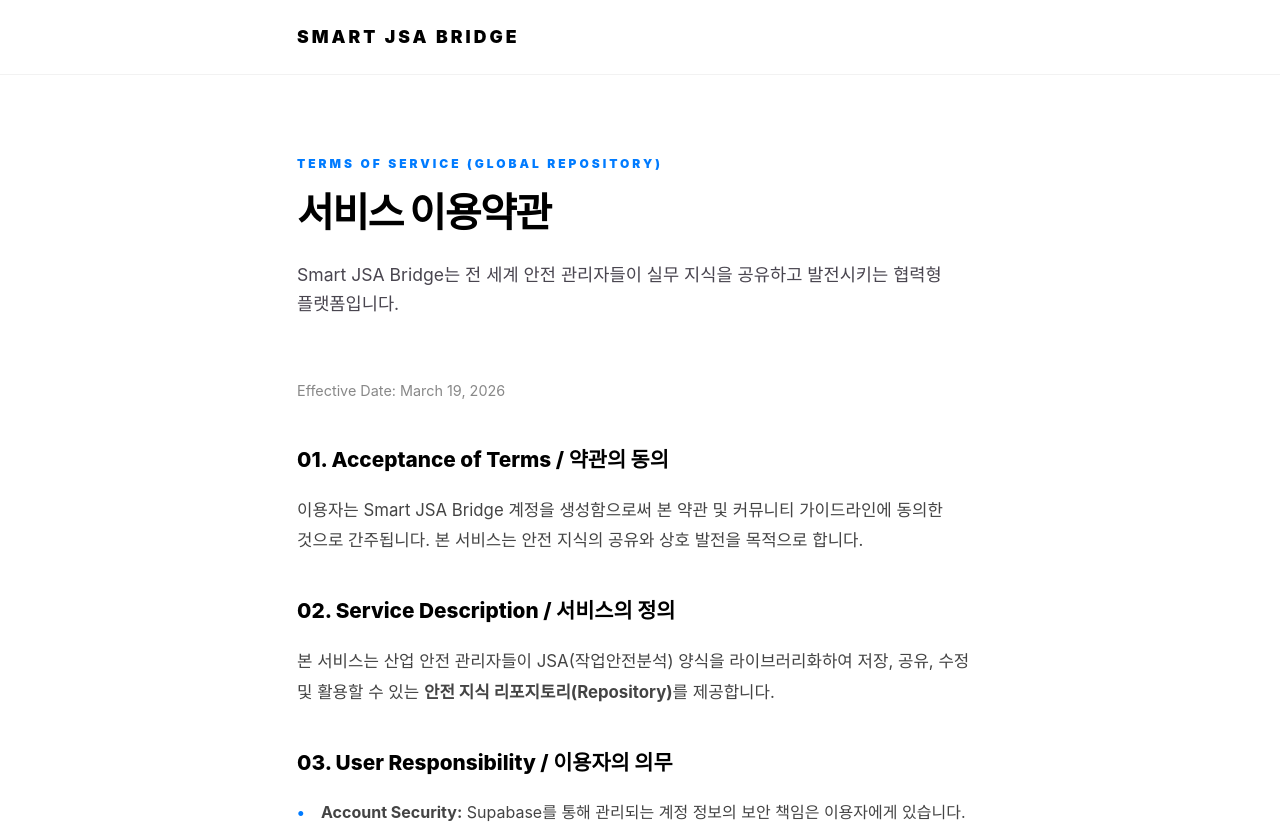
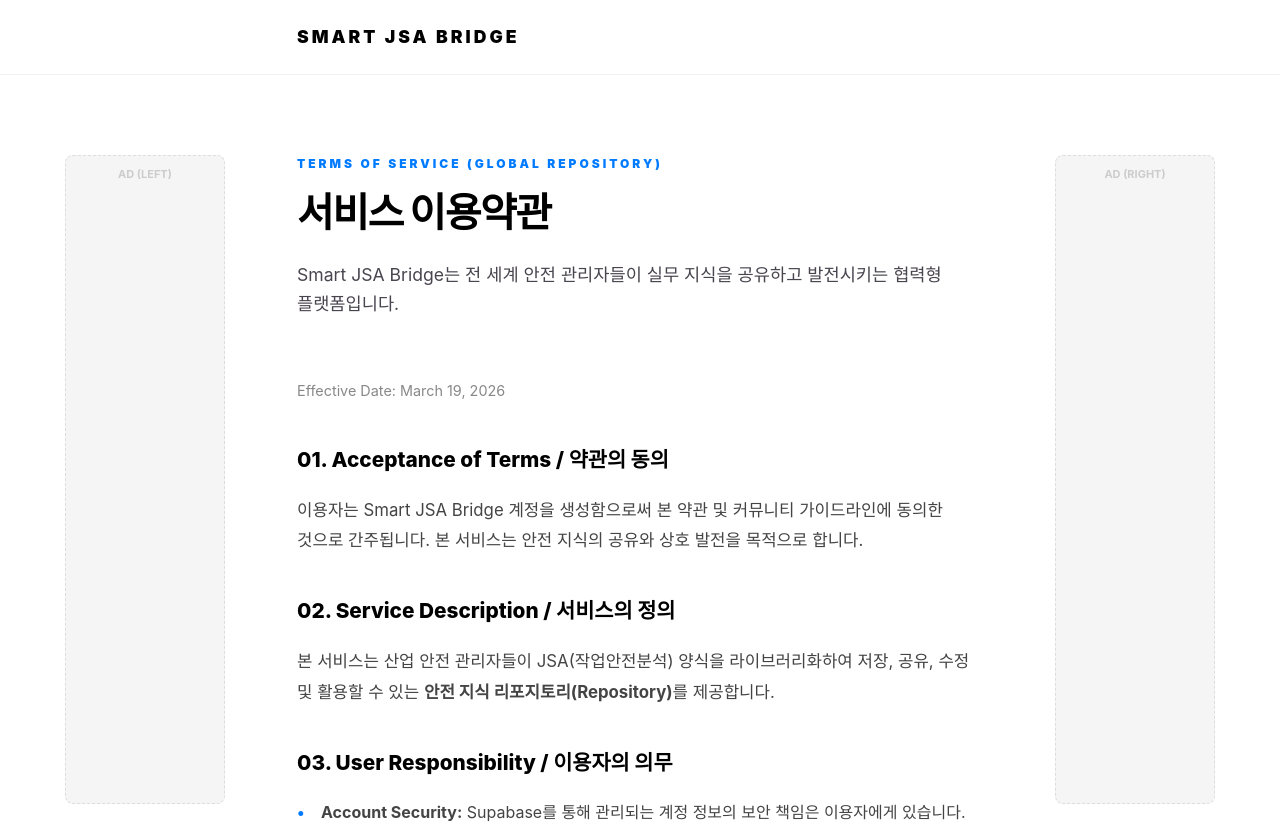
Before and after one commit to hanghanghu716-dotcom/smart-jsa-bridge, a React (Vite) app: page /terms in a window 1280 px wide. Shown: the top 823 px of the page. Built offline with nearby package versions, Linux system fonts and the light colour scheme.

Commit message:
260321-2

```diff
--- a/src/pages/Terms.jsx
+++ b/src/pages/Terms.jsx
@@ -1,7 +1,11 @@
 import { useNavigate } from 'react-router-dom';
+import AdSenseUnit from '../components/AdSenseUnit';
 
 export default function Terms() {
   const navigate = useNavigate();
+
+  const PUBLISHER_ID = 'ca-pub-9791625990220699';
+  const SIDEBAR_SLOT_ID = '3978298367';
 
   return (
     <div style={styles.wrapper}>
@@ -13,7 +17,40 @@
       </header>
 
       <section style={styles.contentSection}>
-        <div style={styles.container}>
+        {/* 본문 컨테이너: relative 설정으로 하위 absolute 요소의 기준점이 됨 */}
+        <div style={{ ...styles.container, position: 'relative' }}>
+
+          {/* [좌측 광고]: Sticky 적용으로 스크롤 시 따라옴 */}
+          <aside className="hidden lg:block" style={styles.adSlotLeft}>
+            <div style={styles.stickyWrapper}>
+              <div style={styles.adPlaceholderBox}>
+                <span style={styles.adLabelDark}>AD (LEFT)</span>
+                <AdSenseUnit
+                  client={PUBLISHER_ID}
+                  slot={SIDEBAR_SLOT_ID}
+                  format="vertical"
+                  style={{ width: '160px', height: '600px' }}
+                />
+              </div>
+            </div>
+          </aside>
+
+          {/* [우측 광고]: Sticky 적용으로 스크롤 시 따라옴 */}
+          <aside className="hidden lg:block" style={styles.adSlotRight}>
+            <div style={styles.stickyWrapper}>
+              <div style={styles.adPlaceholderBox}>
+                <span style={styles.adLabelDark}>AD (RIGHT)</span>
+                <AdSenseUnit
+                  client={PUBLISHER_ID}
+                  slot={SIDEBAR_SLOT_ID}
+                  format="vertical"
+                  style={{ width: '160px', height: '600px' }}
+                />
+              </div>
+            </div>
+          </aside>
+
+          {/* 원본 내용 유지 시작 */}
           <span style={styles.tag}>TERMS OF SERVICE (GLOBAL REPOSITORY)</span>
           <h2 style={styles.heading}>서비스 이용약관</h2>
           <p style={styles.subHeading}>Smart JSA Bridge는 전 세계 안전 관리자들이 실무 지식을 공유하고 발전시키는 협력형 플랫폼입니다.</p>
@@ -58,6 +95,7 @@
             <h3 style={styles.articleH3}>09. Governing Law / 준거법</h3>
             <p style={styles.articleP}>본 약관은 대한민국 법령을 준거법으로 하며, 국제적 관례에 따른 분쟁 해결 절차를 준수합니다.</p>
           </div>
+          {/* 원본 내용 유지 끝 */}
         </div>
       </section>
 
@@ -67,41 +105,39 @@
 }
 
 const styles = {
-  /* 레이아웃: 여백 압축 */
   wrapper: { backgroundColor: '#fff', color: '#1c1b1f', minHeight: '100vh', display: 'flex', flexDirection: 'column' },
   header: { padding: '1.5rem 10%', borderBottom: '1px solid #f2f2f2' },
   logo: { fontSize: '1.1rem', fontWeight: '900', letterSpacing: '3px', textTransform: 'uppercase', color: '#000', cursor: 'pointer' },
-
-  /* 콘텐츠 섹션: 상하 패딩을 80px로 대폭 축소 (기존 160px) */
   contentSection: { padding: '80px 0', flex: 1 },
   container: { maxWidth: '750px', margin: '0 auto', padding: '0 32px' },
-
-  /* 타이포그래피: 크기 축소 및 가독성 유지 */
   tag: { color: '#007bff', fontWeight: '900', fontSize: '0.75rem', letterSpacing: '3px', marginBottom: '16px', display: 'block' },
   heading: { fontSize: '2.5rem', fontWeight: '900', marginBottom: '24px', letterSpacing: '-1.5px', lineHeight: '1.2', wordBreak: 'keep-all', color: '#000' },
   subHeading: { fontSize: '1.1rem', lineHeight: '1.6', color: '#49454f', marginBottom: '60px', wordBreak: 'keep-all' },
-
-  /* 본문 영역: 오밀조밀함을 방지하는 최적 간격 */
   articleSection: { marginBottom: '60px' },
   articleH3: { fontSize: '1.3rem', fontWeight: '800', marginTop: '40px', marginBottom: '20px', color: '#000' },
   articleP: { fontSize: '1.05rem', lineHeight: '1.8', color: '#444', marginBottom: '24px', wordBreak: 'keep-all' },
+  listWrapper: { paddingLeft: '0', marginBottom: '32px', listStyleType: 'none' },
+  listItem: { position: 'relative', fontSize: '1rem', lineHeight: '1.8', color: '#444', marginBottom: '12px', wordBreak: 'keep-all', paddingLeft: '24px' },
+  listBullet: { position: 'absolute', left: 0, color: '#007bff', fontWeight: 'bold' },
+  footer: { padding: '60px 0', backgroundColor: '#1c1b1f', color: '#666', textAlign: 'center', fontSize: '0.85rem' },
 
-  /* 리스트: 수직 간격을 12px로 정돈 (기존 28px) */
-  listWrapper: { paddingLeft: '0', marginBottom: '32px', listStyleType: 'none' },
-  listItem: {
-    position: 'relative',
-    fontSize: '1rem',
-    lineHeight: '1.8',
-    color: '#444',
-    marginBottom: '12px',
-    wordBreak: 'keep-all',
-    paddingLeft: '24px'
-  },
-  listBullet: { position: 'absolute', left: 0, color: '#007bff', fontWeight: 'bold' },
+  /* [수정 부분]: Sticky 작동을 위한 스타일 조합 */
+  adSlotLeft: { position: 'absolute', right: '100%', marginRight: '40px', top: '0', bottom: '0', width: '160px' },
+  adSlotRight: { position: 'absolute', left: '100%', marginLeft: '40px', top: '0', bottom: '0', width: '160px' },
 
-  /* 시각 요소: 이미지 크기 축소 */
-  imgContainer: { marginTop: '40px' },
-  heroImg: { width: '100%', height: '350px', backgroundSize: 'cover', backgroundPosition: 'center', borderRadius: '16px' },
+  // 스크롤 시 상단 100px 위치에 고정되도록 설정
+  stickyWrapper: { position: 'sticky', top: '100px' },
 
-  footer: { padding: '60px 0', backgroundColor: '#1c1b1f', color: '#666', textAlign: 'center', fontSize: '0.85rem' }
+  adLabelDark: { fontSize: '11px', color: '#ccc', fontWeight: 'bold', marginBottom: '10px' },
+  adPlaceholderBox: {
+    width: '160px',
+    minHeight: '600px',
+    backgroundColor: '#f5f5f5',
+    border: '1px dashed #ddd',
+    borderRadius: '8px',
+    display: 'flex',
+    flexDirection: 'column',
+    alignItems: 'center',
+    padding: '10px 0'
+  }
 };
```
